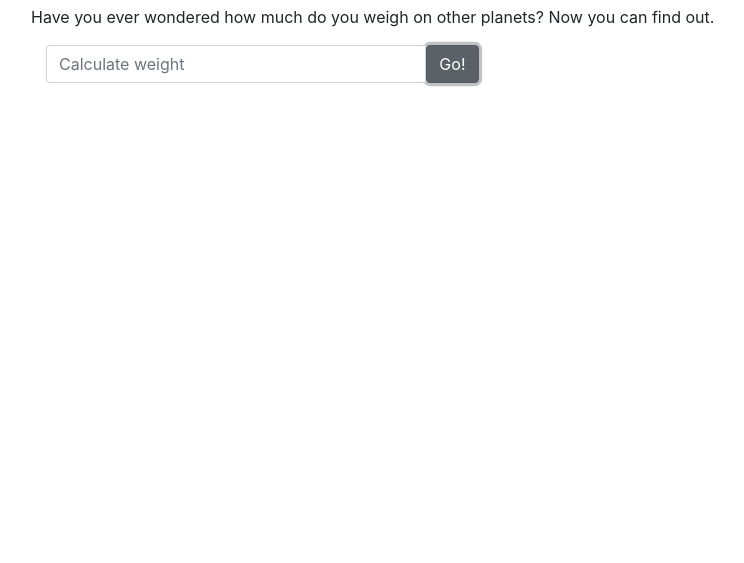
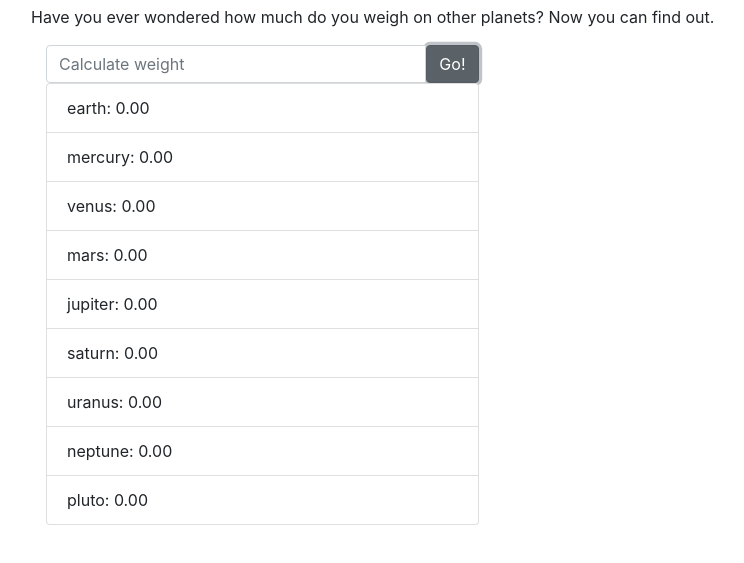
Before and after one commit to angelitaooo/weight-on-planets, a plain HTML site: page index.html in a window 1280 px wide. Both pictures are taken after a click on the button "Go!". Shown: the part 51-614 px from the top of the page, without its empty margins (54-798 px from the left). Drawn offline with nearby package versions, Linux system fonts and the light colour scheme.

Commit message:
calculating weight

```diff
--- a/index.html
+++ b/index.html
@@ -14,18 +14,25 @@
 	<div class="container">
 		<div class="col-md-5">
 	    	<div class="input-group">
-		      	<input type="text" class="form-control" placeholder="Calculate weight">
+		      	<input type="text" class="form-control" placeholder="Calculate weight" id="weight">
 		      	<span class="input-group-btn">
-		        <button class="btn btn-secondary" type="button">Go!</button>
+		        <button class="btn btn-secondary" type="button" id="calculate">Go!</button>
 	      		</span>
 	    	</div>
   		</div>
+
+  		<div class="col-md-5">
+			<ul class="list-group" id="planets"></ul>
+  		</div>
 	</div>
 
-	<div class="planets">
 
-	</div>
-
-	<script src="https://maxcdn.bootstrapcdn.com/bootstrap/4.0.0-alpha.5/js/bootstrap.min.js" integrity="sha384-BLiI7JTZm+JWlgKa0M0kGRpJbF2J8q+qreVrKBC47e3K6BW78kGLrCkeRX6I9RoK" crossorigin="anonymous"></script>
+	<script
+	  src="https://code.jquery.com/jquery-3.1.1.min.js"
+	  integrity="sha256-hVVnYaiADRTO2PzUGmuLJr8BLUSjGIZsDYGmIJLv2b8="
+	  crossorigin="anonymous"></script>
+	  <script src="https://www.atlasestateagents.co.uk/javascript/tether.min.js"></script>
+ 	<script src="https://maxcdn.bootstrapcdn.com/bootstrap/4.0.0-alpha.5/js/bootstrap.min.js" integrity="sha384-BLiI7JTZm+JWlgKa0M0kGRpJbF2J8q+qreVrKBC47e3K6BW78kGLrCkeRX6I9RoK" crossorigin="anonymous"></script>
+ 	<script src="script.js"></script>
 </body>
 </html>
--- a/script.js
+++ b/script.js
@@ -0,0 +1,59 @@
+var planets = [
+	{
+		planet: 'earth',
+		gravity: 9.8
+	},
+	{
+		planet:'mercury',
+		gravity: 2.8
+	},
+	{
+		planet: 'venus',
+		gravity: 8.9
+	},
+	{
+		planet: 'mars' ,
+		gravity: 3.7
+	},
+	{
+		planet: 'jupiter',
+		gravity: 22.9
+	},
+	{
+		planet: 'saturn',
+		gravity:  9.1
+	},
+	{
+		planet: 'uranus',
+		gravity: 7.8
+	},
+	{
+		planet: 'neptune',
+		gravity: 11
+	},
+	{
+		planet: 'pluto',
+		gravity: 0.6
+	},
+];
+
+
+var userWeight;
+var finalWeight;
+var earthGravity = 9.8;
+
+var calculateButton = document.getElementById('calculate');
+calculate.addEventListener('click', calculateHandler);
+
+function calculateHandler() {
+	userWeight = document.getElementById('weight').value;
+	var result = planets.map(calculateWeight).join('');
+	var ul = document.getElementById('planets');
+	ul.innerHTML = result;
+}
+
+function calculateWeight(planet){
+	var weight = userWeight * planet.gravity / earthGravity;
+	var li = '<li class="list-group-item">' + planet.planet + ': ' + weight.toFixed(2) + '</li>'
+	return li;
+}
```
